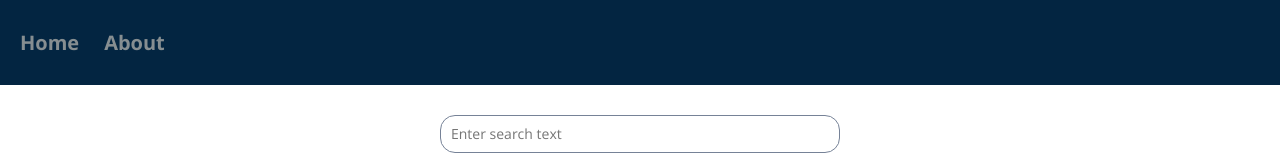
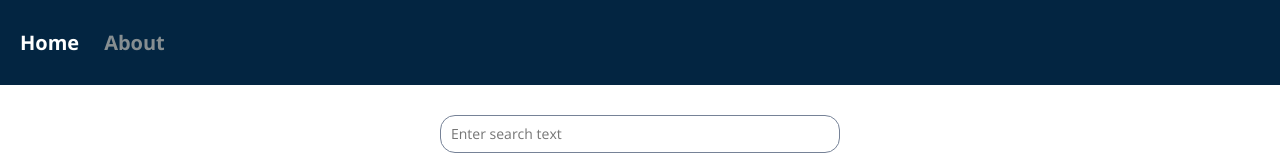
Before and after one commit to climbingirl/rick-and-morty-react, a React (Vite) app: page / in a window 1280 px wide. Shown: the top 160 px of the page. Built offline with nearby package versions, Linux system fonts and the light colour scheme.

Commit message:
feat: change Link to NavLink

```diff
--- a/src/components/Header/Header.scss
+++ b/src/components/Header/Header.scss
@@ -9,6 +9,10 @@
     color: #868e91;
     padding-right: 25px;
 
+    &.active {
+      color: #fff;
+    }
+
     &:hover {
       color: #adb5b8;
     }
--- a/src/components/Header/Header.tsx
+++ b/src/components/Header/Header.tsx
@@ -1,5 +1,5 @@
 import React from 'react';
-import { Link } from 'react-router-dom';
+import { NavLink } from 'react-router-dom';
 import './Header.scss';
 
 class Header extends React.Component {
@@ -8,12 +8,12 @@ class Header extends React.Component {
       <header className="header">
         <div className="header__container container">
           <nav className="heder__nav">
-            <Link className="nav__link" to="/">
+            <NavLink className="nav__link" to="/">
               Home
-            </Link>
-            <Link className="nav__link" to="about">
+            </NavLink>
+            <NavLink className="nav__link" to="about">
               About
-            </Link>
+            </NavLink>
           </nav>
         </div>
       </header>
```
